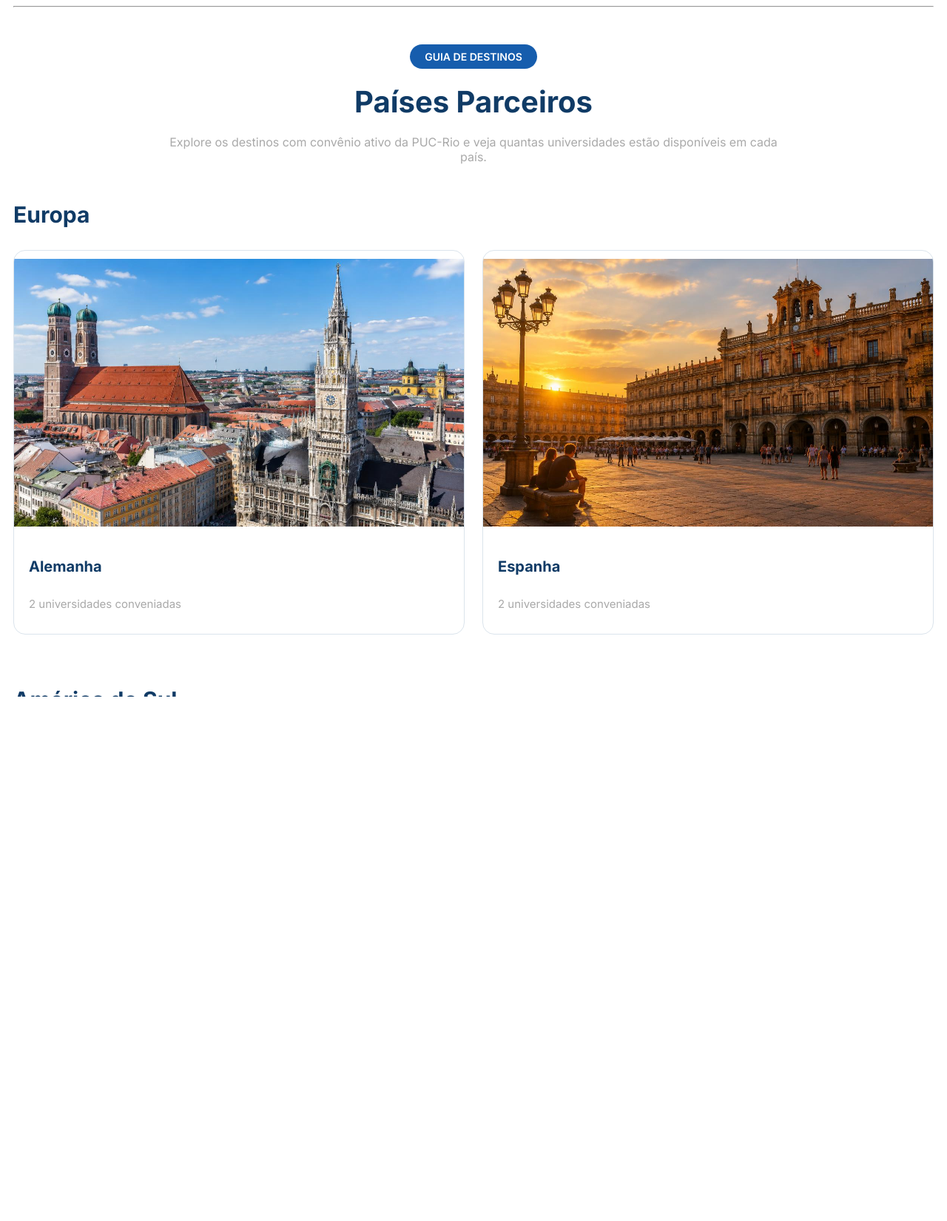
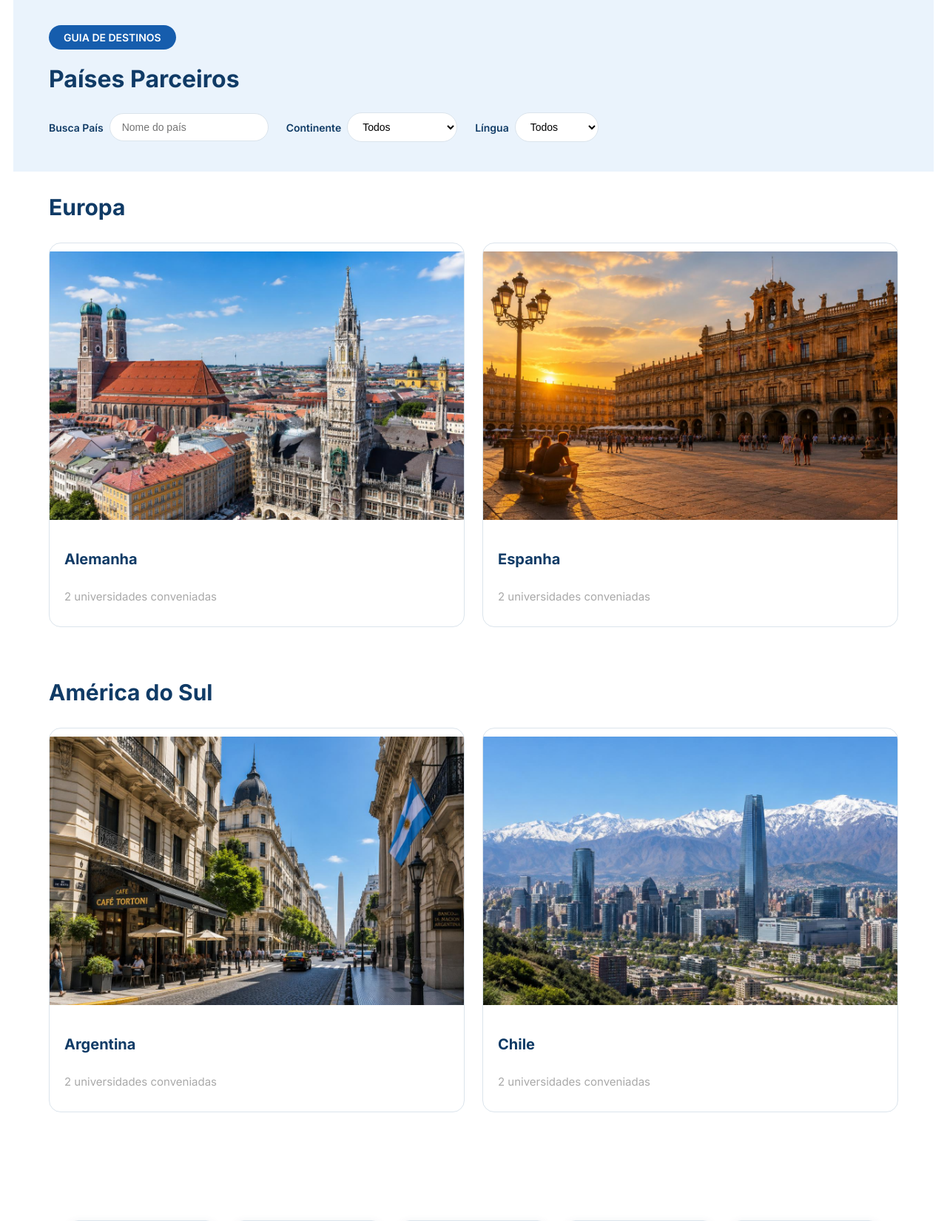
Before and after one commit to StarksPedro/ENG4021-REPO-2-TIME-02, a Django app: page /paises/ in a window 1280 px wide. Shown: the part 75-1726 px from the top of the page at 74% size. Run offline with Django 5.2, Linux system fonts and the light colour scheme; data comes from the database, SQL or seed files in the repository.

Commit message:
arrumei os links da pagina inicial, adicionei a opção de resposta e adicionei o filtro e pesquisa nos paises
Co-Authored-By: Claude Opus 5.5 <noreply@anthropic.com>

```diff
--- a/RotaPucProject/Rotaapp/static/css/Manu/paises.css
+++ b/RotaPucProject/Rotaapp/static/css/Manu/paises.css
@@ -5,28 +5,57 @@
        padding-left: 10px;
    }
 
-.centro{
+/* Faixa de filtros: mesmo visual da página de Universidades */
+.filtros {
+    display: block;
+    background-color: #eaf3fc;
+    padding: 40px 48px;
+}
+
+.filtros h2 {
+    color: #103b66;
+    font-size: 32px;
+}
+
+.filtros label {
+    color: #103b66;
+    font-size: 14px;
+    font-weight: 600;
+}
+
+.filtros input,
+.filtros select {
+    padding: 10px 16px;
+    border: 1px solid #dbe4ec;
+    border-radius: 999px;
+    font-size: 14px;
+    background-color: #ffffff;
+}
+
+.campos {
     display: flex;
-    flex-direction: column;
+    flex-wrap: wrap;
+    gap: 16px 24px;
+}
+
+.campo {
+    display: flex;
     align-items: center;
-    gap: 20px;
-    margin-top: 50px;
-    margin-bottom: 50px;
+    gap: 8px;
 }
-.centro > * {
-    margin-top: 0;
-    margin-bottom: 0;
 
+/* Mesmo recuo lateral da faixa de filtros, para os cards ficarem alinhados */
+.resultados {
+    padding: 0 48px;
 }
-.titulo-paises{
-    color: #103b66;
-    font-size: 40px;
+
+.sem-resultados {
+    color: darkgrey;
+    margin: 48px 0;
 }
-.explore{
-    color:darkgrey;
-    margin-left: 200px;
-    margin-right: 200px;
-    text-align: center;
+
+.sem-resultados a {
+    color: #165dad;
 }
 .titulo-continentes{
     font-size: 30px;
--- a/RotaPucProject/Rotaapp/templates/Manu/html-paginas-manu/paises.html
+++ b/RotaPucProject/Rotaapp/templates/Manu/html-paginas-manu/paises.html
@@ -4,19 +4,41 @@
 {% block titulo %}RotaPuc-Universidades{% endblock %}
 
 {% block css %}
-<link rel="stylesheet" href="{% static 'css/Manu/paises.css' %}">
+<link rel="stylesheet" href="{% static 'css/Manu/paises.css' %}?v=2">
 {% endblock %}
 
 {% block conteudo %}
-    <hr>
-    <div class="centro">
+    {# Filtros enviados por GET: os selects filtram ao trocar de opção e a busca ao apertar Enter #}
+    <form method="get" class="filtros">
         <span class="selo">GUIA DE DESTINOS</span>
-        <h2 class="titulo-paises">Países Parceiros</h2>
-        <p class="explore"> Explore os destinos com convênio ativo da
-            PUC-Rio e veja quantas universidades estão
-            disponíveis em cada país.
-        </p>
+        <h2>Países Parceiros</h2>
+        <div class="campos">
+            <div class="campo">
+                <label for="busca">Busca País</label>
+                <input type="search" id="busca" name="busca" value="{{ busca }}" placeholder="Nome do país">
             </div>
+            <div class="campo">
+                <label for="continente">Continente</label>
+                <select id="continente" name="continente" onchange="this.form.submit()">
+                    <option value="">Todos</option>
+                    {% for opcao in continentes %}
+                    <option value="{{ opcao }}" {% if opcao == continente %}selected{% endif %}>{{ opcao }}</option>
+                    {% endfor %}
+                </select>
+            </div>
+            <div class="campo">
+                <label for="lingua">Língua</label>
+                <select id="lingua" name="lingua" onchange="this.form.submit()">
+                    <option value="">Todos</option>
+                    {% for opcao in linguas %}
+                    <option value="{{ opcao }}" {% if opcao == lingua %}selected{% endif %}>{{ opcao }}</option>
+                    {% endfor %}
+                </select>
+            </div>
+        </div>
+    </form>
+
+    <section class="resultados">
         {% regroup paises by continente as grupos %}
         {% for grupo in grupos %}
         <h3 class="titulo-continentes">{{ grupo.grouper }}</h3>
@@ -32,6 +54,11 @@
             {% endfor %}
         </div>
         {% empty %}
-    <p class="explore">Nenhum país cadastrado ainda.</p>
+            {% if busca or continente or lingua %}
+            <p class="sem-resultados">Nenhum país encontrado com esses filtros. <a href="{% url 'paises' %}">Limpar filtros</a></p>
+            {% else %}
+            <p class="sem-resultados">Nenhum país cadastrado ainda.</p>
+            {% endif %}
         {% endfor %}
+    </section>
 {% endblock %}
--- a/RotaPucProject/Rotaapp/templates/Pedro/html-paginas-pedro/index.html
+++ b/RotaPucProject/Rotaapp/templates/Pedro/html-paginas-pedro/index.html
@@ -4,7 +4,7 @@
 {% block titulo %}RotaPuc-Pagina-Inicial{% endblock %}
 
 {% block css %}
-<link rel="stylesheet" href="{% static 'css/Pedro/inicio.css' %}">
+<link rel="stylesheet" href="{% static 'css/Pedro/inicio.css' %}?v=2">
 {% endblock %}
 
 {% block conteudo %}
@@ -45,11 +45,11 @@
     <section class="continentes">
         {% for pais in grupo.list %}
         {% with total=pais.universidades.count %}
-        <div class="card-pais">
+        <a class="card-pais" href="{% url 'pais' pais.id %}">
             <img src="{% static pais.imagem %}" alt="{{ pais.nome }}">
             <h4 class="titulos-paises">{{ pais.nome }}</h4>
             <p class="card-texto">{{ total }} universidade{{ total|pluralize }} conveniada{{ total|pluralize }}</p>
-        </div>
+        </a>
         {% endwith %}
         {% endfor %}
     </section>
--- a/RotaPucProject/Rotaapp/views.py
+++ b/RotaPucProject/Rotaapp/views.py
@@ -1,11 +1,12 @@
 from django.shortcuts import render, redirect, get_object_or_404
+from django.urls import reverse
 from django.contrib import messages
 from django.contrib.auth import login
 from django.contrib.auth.decorators import login_required
 from .models import (
     Pais, Universidade, Pergunta, NotaDeCorte, PreRequisito, EtapaProcesso, PaginaInstitucional,
 )
-from .forms import PerguntaForm, CadastroForm
+from .forms import PerguntaForm, RespostaForm, CadastroForm
 from .context_processors import separar_linhas, dados_do_contato
 from .cotacao import buscar_cotacao
 from .notas_corte import checar_se_necessario
@@ -28,8 +29,30 @@ def universidades(request):
 
 
 def paises(request):
+    # Filtros vêm na URL (ex.: /paises/?continente=Europa&lingua=Alemão)
+    busca = request.GET.get('busca', '').strip()
+    continente = request.GET.get('continente', '')
+    lingua = request.GET.get('lingua', '')
+
     paises = Pais.objects.order_by("-continente", "nome")
-    return render(request, 'Manu/html-paginas-manu/paises.html', {'paises': paises})
+    # Cada filtro só é aplicado se o usuário escolheu algo
+    if busca:
+        paises = paises.filter(nome__icontains=busca)
+    if continente:
+        paises = paises.filter(continente=continente)
+    if lingua:
+        paises = paises.filter(idioma_oficial=lingua)
+
+    return render(request, 'Manu/html-paginas-manu/paises.html', {
+        'paises': paises,
+        # As opções dos selects saem do próprio banco, sem repetir valores,
+        # para sempre baterem com o que está cadastrado (ex.: "América do Sul" com acento)
+        'continentes': Pais.objects.order_by('continente').values_list('continente', flat=True).distinct(),
+        'linguas': Pais.objects.order_by('idioma_oficial').values_list('idioma_oficial', flat=True).distinct(),
+        'busca': busca,
+        'continente': continente,
+        'lingua': lingua,
+    })
 
 
 def contatos(request):
@@ -91,9 +114,31 @@ def forum(request):
 
 def discussao(request, id):
     pergunta = get_object_or_404(Pergunta, id=id)
+
+    if request.method == 'POST':
+        # Qualquer um pode LER a discussão, mas só quem está logado pode RESPONDER.
+        # Por isso o login é conferido aqui, e não com @login_required na view inteira.
+        if not request.user.is_authenticated:
+            # ?next= faz a pessoa voltar para esta pergunta depois de entrar
+            return redirect(f"{reverse('login')}?next={request.path}")
+
+        form = RespostaForm(request.POST)
+        if form.is_valid():
+            # commit=False cria a resposta sem salvar ainda, para preencher a pergunta e o autor
+            resposta = form.save(commit=False)
+            resposta.pergunta = pergunta
+            resposta.autor = request.user.get_full_name() or request.user.username
+            resposta.save()
+            messages.success(request, 'Sua resposta foi publicada!')
+            # Redireciona para não reenviar a resposta se a pessoa apertar F5
+            return redirect(reverse('discussao', args=[pergunta.id]) + '#respostas')
+    else:
+        form = RespostaForm()
+
     return render(request, 'Manu/html-paginas-manu/discussao.html', {
         'pergunta': pergunta,
         'respostas': pergunta.respostas.all(),
+        'form': form,
     })
 
 
```
Also changed, not shown: RotaPucProject/Rotaapp/forms.py (+18 -1 lines), RotaPucProject/Rotaapp/static/css/Manu/discussao.css (+16 -0 lines), RotaPucProject/Rotaapp/static/css/Pedro/inicio.css (+8 -0 lines), RotaPucProject/Rotaapp/templates/Manu/html-paginas-manu/discussao.html (+12 -3 lines). Lines whose indentation alone changed are shown as unchanged.
